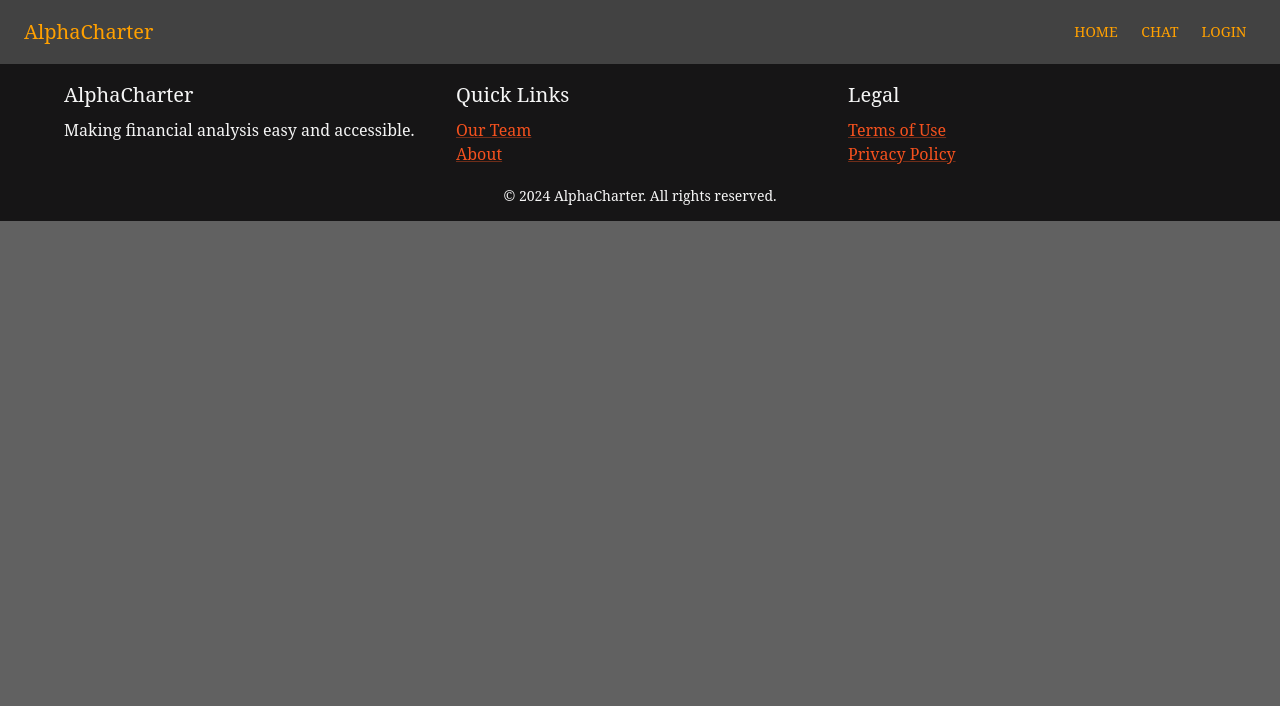
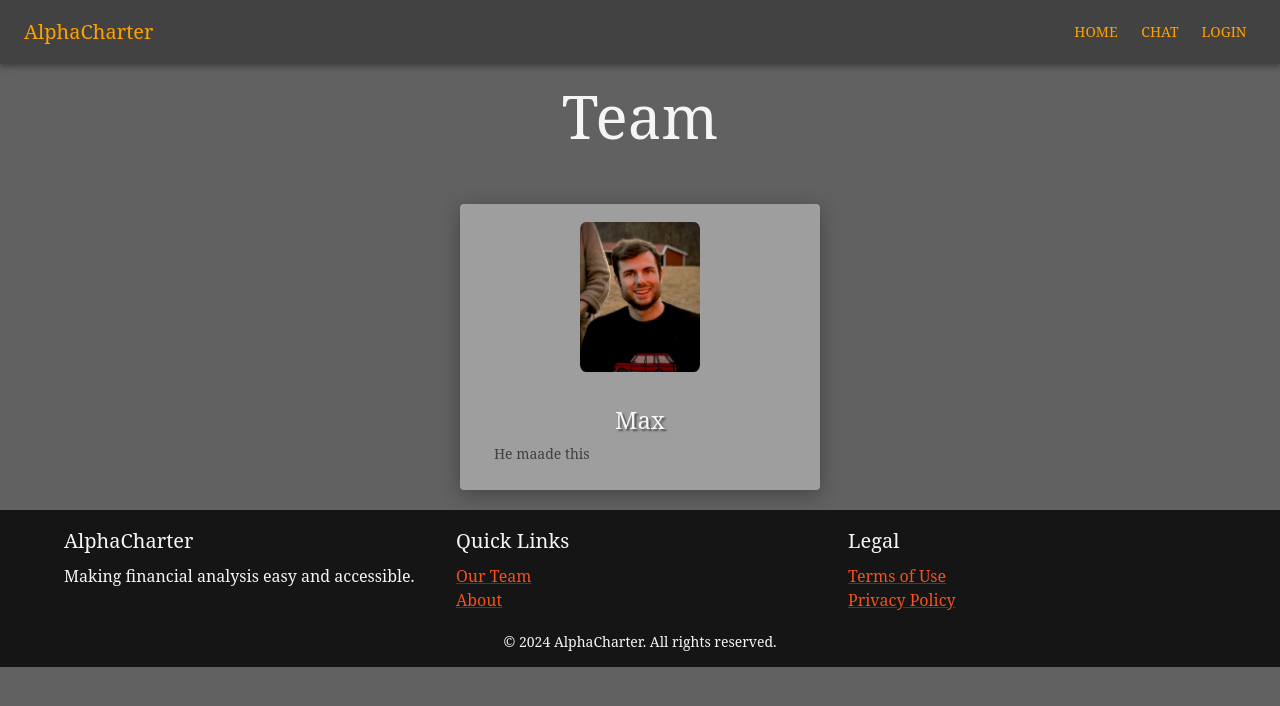
Before and after one commit to SailingSF/alphacharter-frontend, a React (Create React App) app: page /team in a window 1280 px wide. Shown: the top 706 px of the page. Built offline with nearby package versions, Linux system fonts and the light colour scheme.

Commit message:
Add team page

```diff
--- a/src/App.js
+++ b/src/App.js
@@ -9,6 +9,7 @@ import LoginForm from './components/LoginForm';
 import ChatPage from './components/ChatPage';
 import SignUpForm from './components/SignUpForm';
 import Footer from './components/Footer';
+import TeamPage from './components/TeamPage';
 
 function App() {
   return (
@@ -21,6 +22,7 @@ function App() {
           <Route path="/login" element={<LoginForm />} />
           <Route path="/chat" element={<ChatPage />} />
           <Route path="/signup" element={<SignUpForm />} />
+          <Route path="/team" element={<TeamPage />} />
         </Routes>
         <Footer />
       </Router>
--- /dev/null
+++ b/src/components/TeamPage.jsx
@@ -0,0 +1,74 @@
+import React from 'react';
+import { useTheme } from '@mui/material/styles';
+import { Container, Box, Typography, Card, CardContent, Avatar, Grid } from '@mui/material';
+import maxheadshot from '../images/max-headshot.jpg'
+
+
+
+function TeamPage() {
+    const theme = useTheme();
+
+    const bios = [
+        {
+            name: "Max",
+            description: "He maade this",
+            photo: maxheadshot,
+        }
+    ];
+
+    return (
+        <Container maxWidth='lg'>
+            <Typography variant='h2' component='h1' align='center' marginTop={2}>Team</Typography>
+            <Box sx={{
+                display: 'flex',
+                justifyContent: 'center',
+                marginTop: 4,
+            }}>
+                <Grid container spacing={2} justifyContent='center' style={{ padding: '20px'}}>
+                {bios.map(member => (
+                <Grid item xs={12} sm={6} md={4} key={member.name}>
+                <Card style={{
+                    backgroundColor: theme.palette.background.surface,
+                    boxShadow: '0px 4px 20px rgba(0, 0, 0, 0.3)',
+                    display: 'flex',
+                    flexDirection: 'column',
+                    alignItems: 'center',
+                    height: '100%',
+                    padding: 2,
+                }} elevation={3}>
+                    <Avatar
+                        src={member.photo}
+                        alt={member.name}
+                        sx={{
+                            width: 120,
+                            height: 150,
+                            marginBottom: 2,
+                            marginTop: 2,
+                            borderRadius: '5%' // Adjust this for more/less roundness
+                        }}
+                    />
+                    <CardContent sx={{
+                        width: '100%', // Ensures CardContent takes full width of the card
+                        display: 'flex',
+                        flexDirection: 'column',
+                        alignItems: 'center',
+                    }}
+                    >
+                    <Typography gutterBottom variant="h5" sx={{ textShadow: '2px 2px 2px rgba(0, 0, 0, 0.5)' }}>
+                        {member.name}
+                    </Typography>
+                    <Typography variant="body2" color={theme.palette.text.secondary} sx={{ width: '100%', textAlign: 'left', paddingLeft: 2 }}>
+                        {member.description}
+                    </Typography>
+                    </CardContent>
+                </Card>
+                </Grid>
+            ))}
+            </Grid>
+
+            </Box>
+        </Container>
+    )
+}
+
+export default TeamPage
```
Also changed, not shown: src/images/max-headshot.jpg (added).
